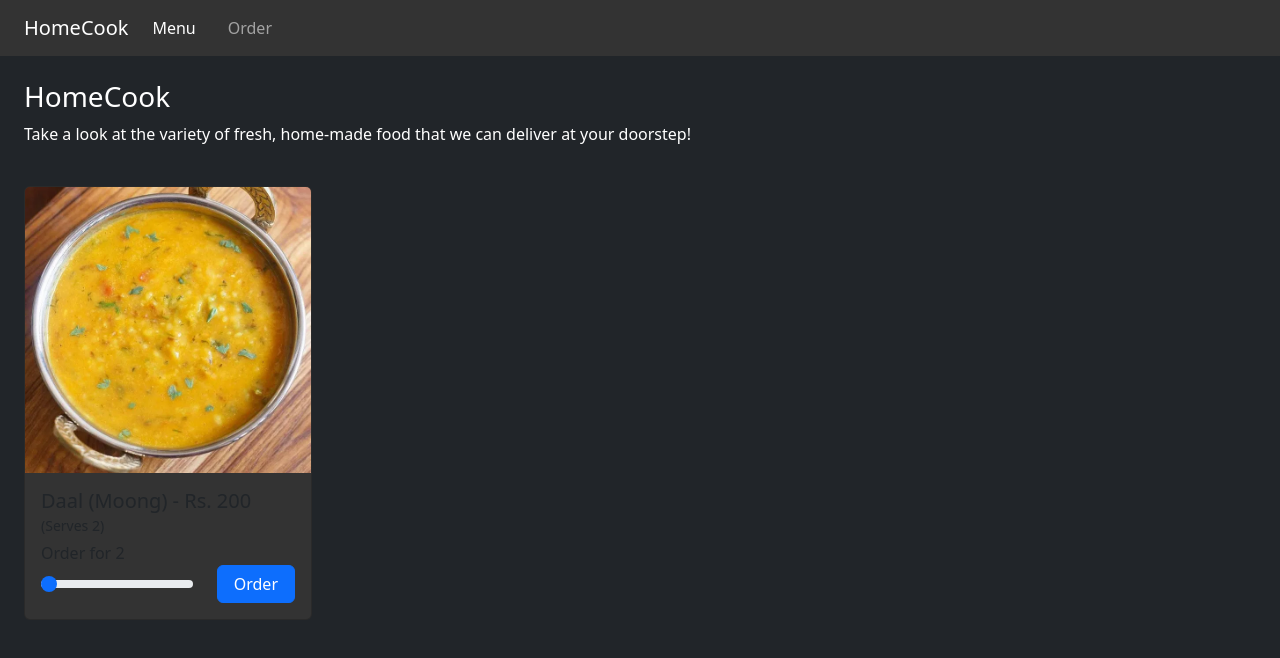
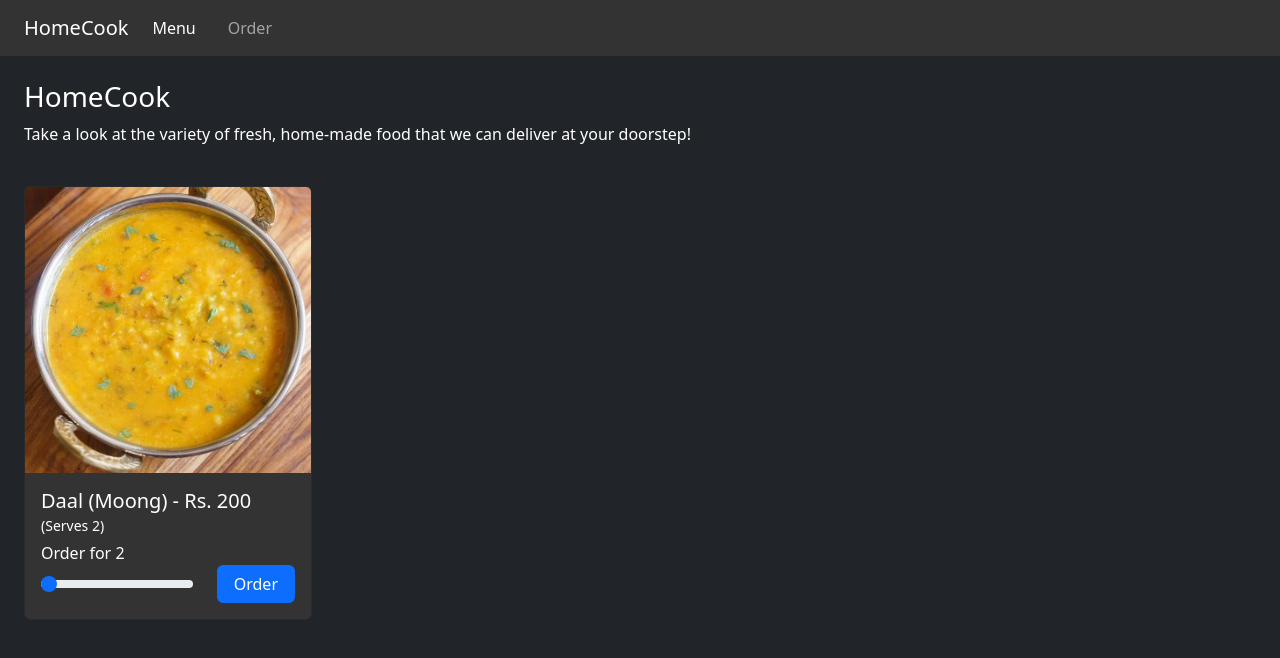
Before and after one commit to ali-nauman/homecook, a React (Vite) app: page / in a window 1280 px wide. Shown: the top 658 px of the page. Built offline with nearby package versions, Linux system fonts and the light colour scheme.

Commit message:
Fix font color

```diff
--- a/src/features/menu/FoodItem.tsx
+++ b/src/features/menu/FoodItem.tsx
@@ -21,7 +21,7 @@ export const FoodItem = ({ item, onClick }: Props) => {
   };
 
   return (
-    <Card className="mt-4" style={{ width: '18rem', backgroundColor: '#333' }}>
+    <Card className="mt-4 text-white" style={{ width: '18rem', backgroundColor: '#333' }}>
       <Card.Img
         variant="top"
         src={import.meta.env.BASE_URL + item.image}
```
